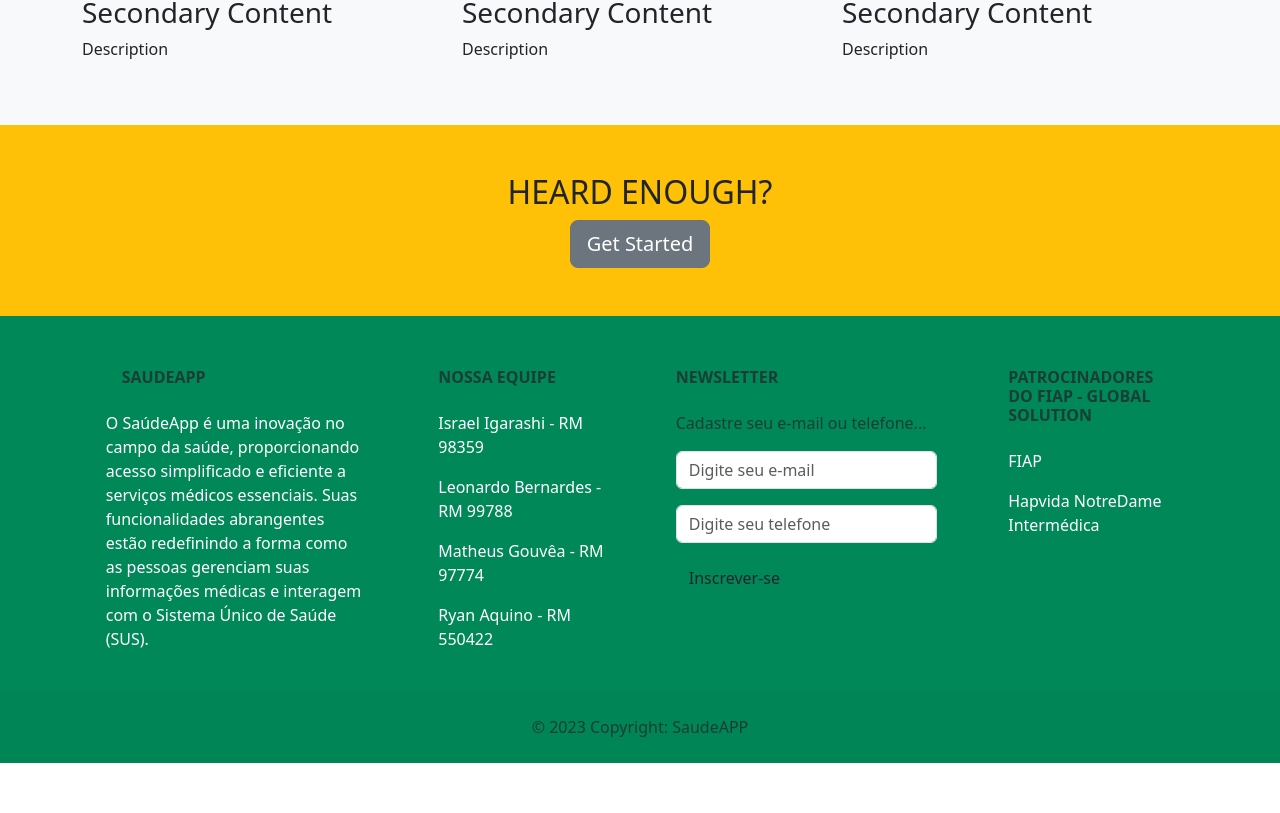
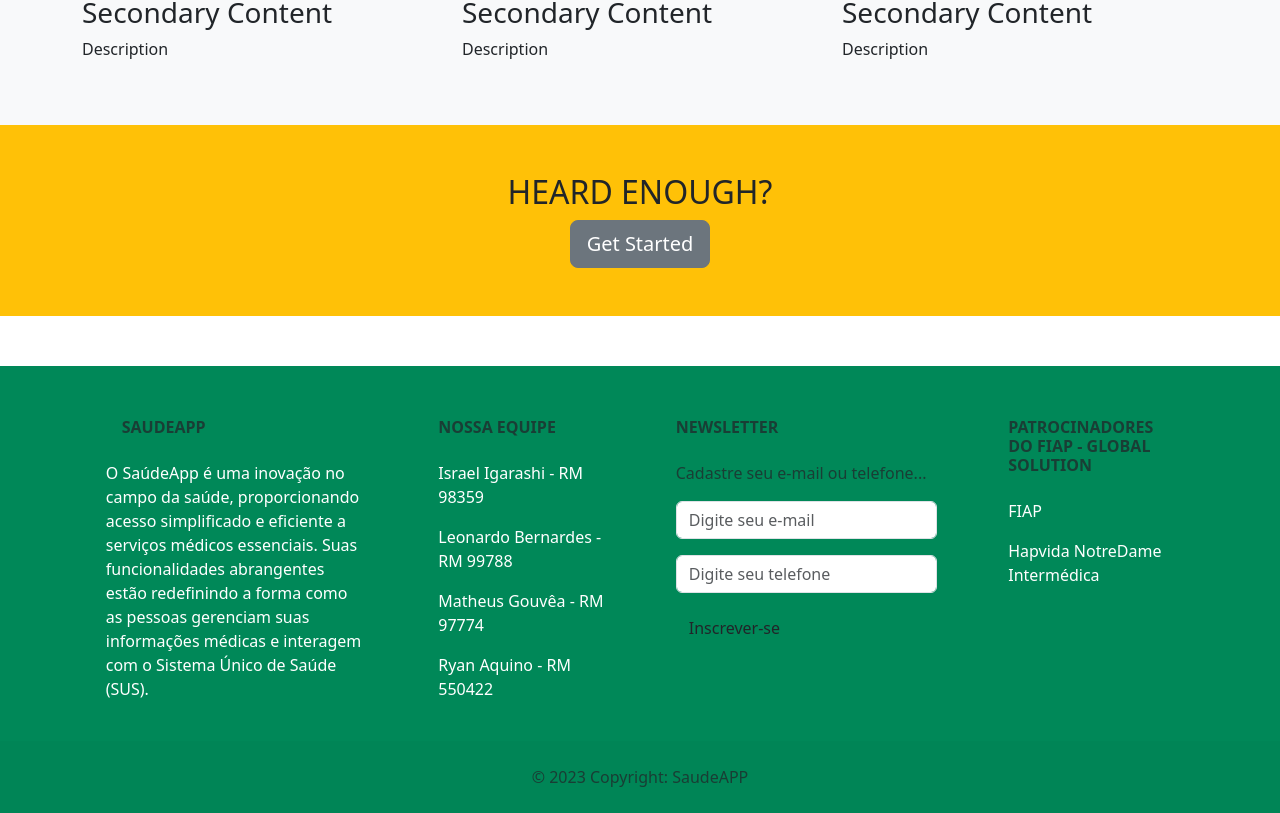
Before and after one commit to igarashiisrael/FIAP_GlobalSolution2_2023, a React (Create React App) app in the folder globalsolution/: page /melhoria-geral-da-saude in a window 1280 px wide. Shown: the part 1066-1879 px from the top of the page. Before the commit the page ends 1829 px from the top, so only its background shows below. Built offline with nearby package versions, Linux system fonts and the light colour scheme.

Commit message:
Update Footer.css

```diff
--- a/globalsolution/src/components/Footer/Footer.css
+++ b/globalsolution/src/components/Footer/Footer.css
@@ -11,6 +11,7 @@
   background-color: var(--verde-fundo);
   color: var(--branco);
   padding-top: 1rem;
+  margin-top: 50px;
 }
 
 .footer-text-reset {
```
